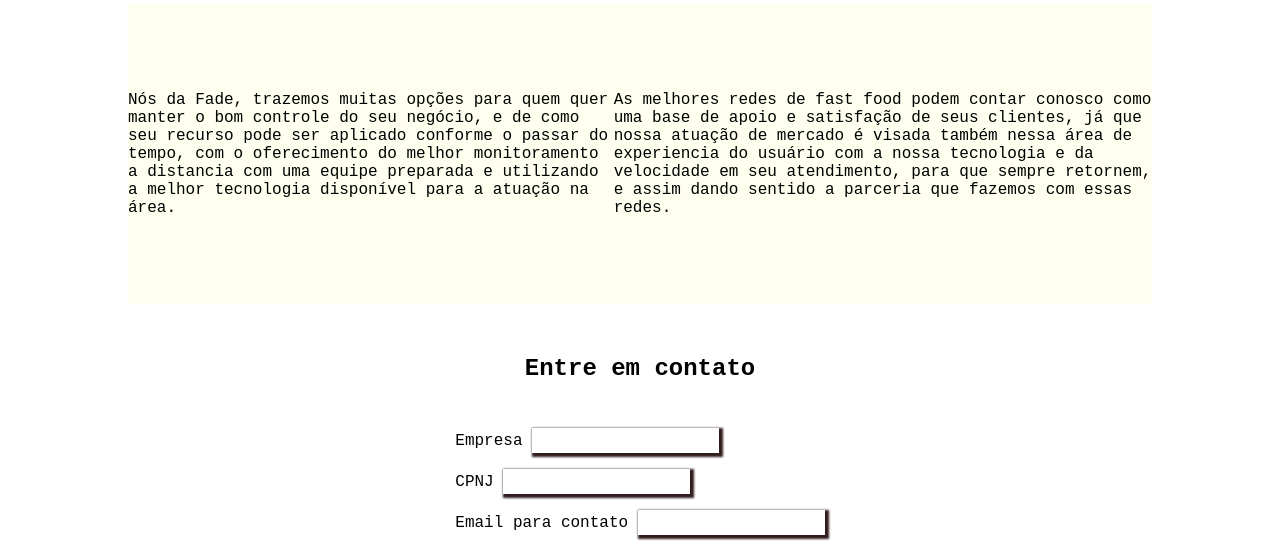
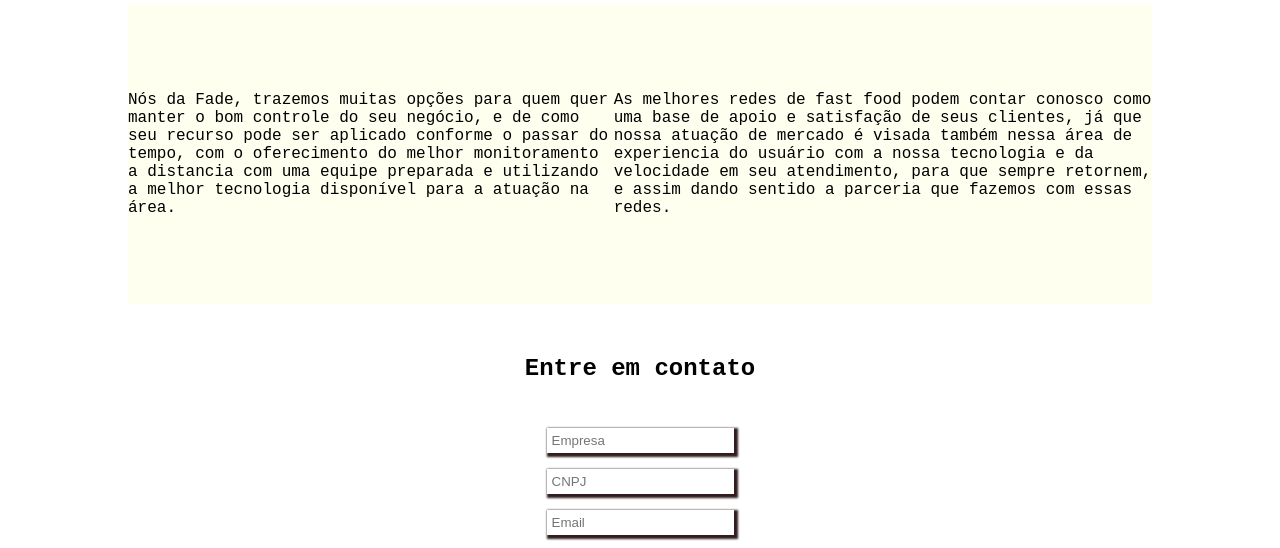
Before and after one commit to sergioetrindade/GRUPO-10-2ADSA, a plain HTML site: page site-institucional/pagina-inicial/index.html in a window 1280 px wide. Shown: the part 1300-1848 px from the top of the page. Drawn offline with Linux system fonts and the light colour scheme.

Commit message:
Placeholder no contato

```diff
--- a/site-institucional/pagina-inicial/index.html
+++ b/site-institucional/pagina-inicial/index.html
@@ -125,18 +125,15 @@
         <form>
           <fieldset class="grupo">
             <div class="campo">
-              <label>Empresa</label>
-              <input type="text" name="nome" id="nome">
+              <input type="text" name="nome" id="nome" placeholder="Empresa">
             </div>
             <div class="campo">
-              <label>CPNJ</label>
-              <input type="text" name="sobrenome" id="sobrenome">
+              <input type="text" name="sobrenome" id="sobrenome" placeholder="CNPJ">
             </div>
 
           </fieldset>
           <div class="campo">
-            <label>Email para contato</label>
-            <input type="email">
+            <input type="email" placeholder="Email">
           </div>
           <div class="campo">
             <button class="btn">Enviar</button>
```
